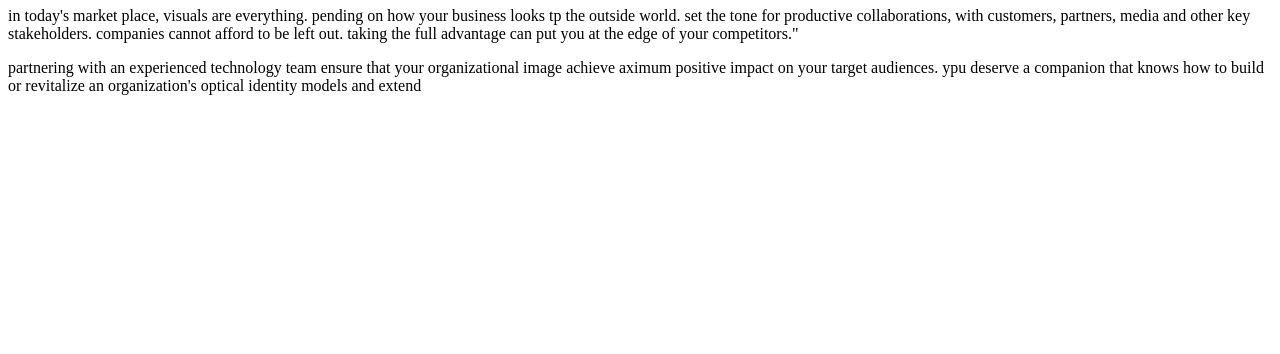
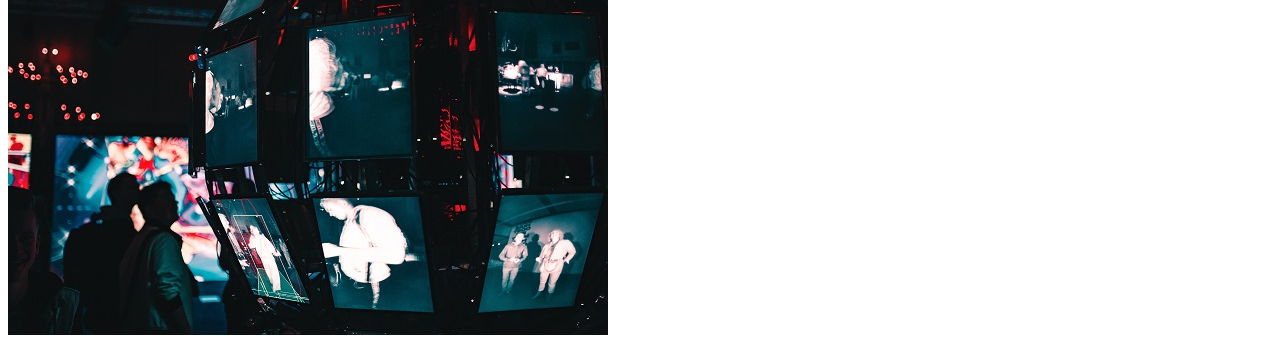
Before and after one commit to Gbaragb1/td-html-basics, a plain HTML site: page index.html in a window 1280 px wide. Shown: the part 73-427 px from the top of the page. Drawn offline with Linux system fonts and the light colour scheme.

Commit message:
i added head, body

```diff
--- a/index.html
+++ b/index.html
@@ -7,20 +7,14 @@
         <title>blessings website</title>
     </head>
     <body>
+        <img src="maxim-hopman-IayKLkmz6g0-unsplash.jpg">
         <h1> We provide top notch technology solution</h1>
 
-<p> in today's market place, visuals are everything.
-    pending on how your business looks tp the outside world.
-    set the tone for productive collaborations,
-    with customers, partners, media and other key stakeholders.
-    companies cannot afford to be left out.
-    taking the full advantage can put you at the edge of your competitors."
+    <p> “In today's marketplace, visuals are everything. Pending on how your business looks to the outside world. Set the tone for productive collaborations, with customers, partners, media and other key stakeholders. Companies cannot afford to be left out. Taking the full advantage can put you at the edge of your competitors.”
+
     </p>
-<p>partnering with an experienced technology team ensure that
-    your organizational image achieve aximum positive
-    impact on your target audiences.
-    ypu deserve a companion that knows how to build or revitalize
-    an organization's optical identity models and extend
+    <p>Partnering with an experienced technology team ensures that your organizational image achieves a maximum positive impact on your target audiences. You deserve a companion that knows how to build or revitalize an organization's optical identity models and extend these frameworks into productive, project-specific methods. Our creative specialist can seamlessly assist you.
+
     </p>
 
     </body>
```
Also changed, not shown: landing.html (added, +1 -0 lines), maxim-hopman-IayKLkmz6g0-unsplash.jpg (added). Lines whose indentation alone changed are shown as unchanged.
